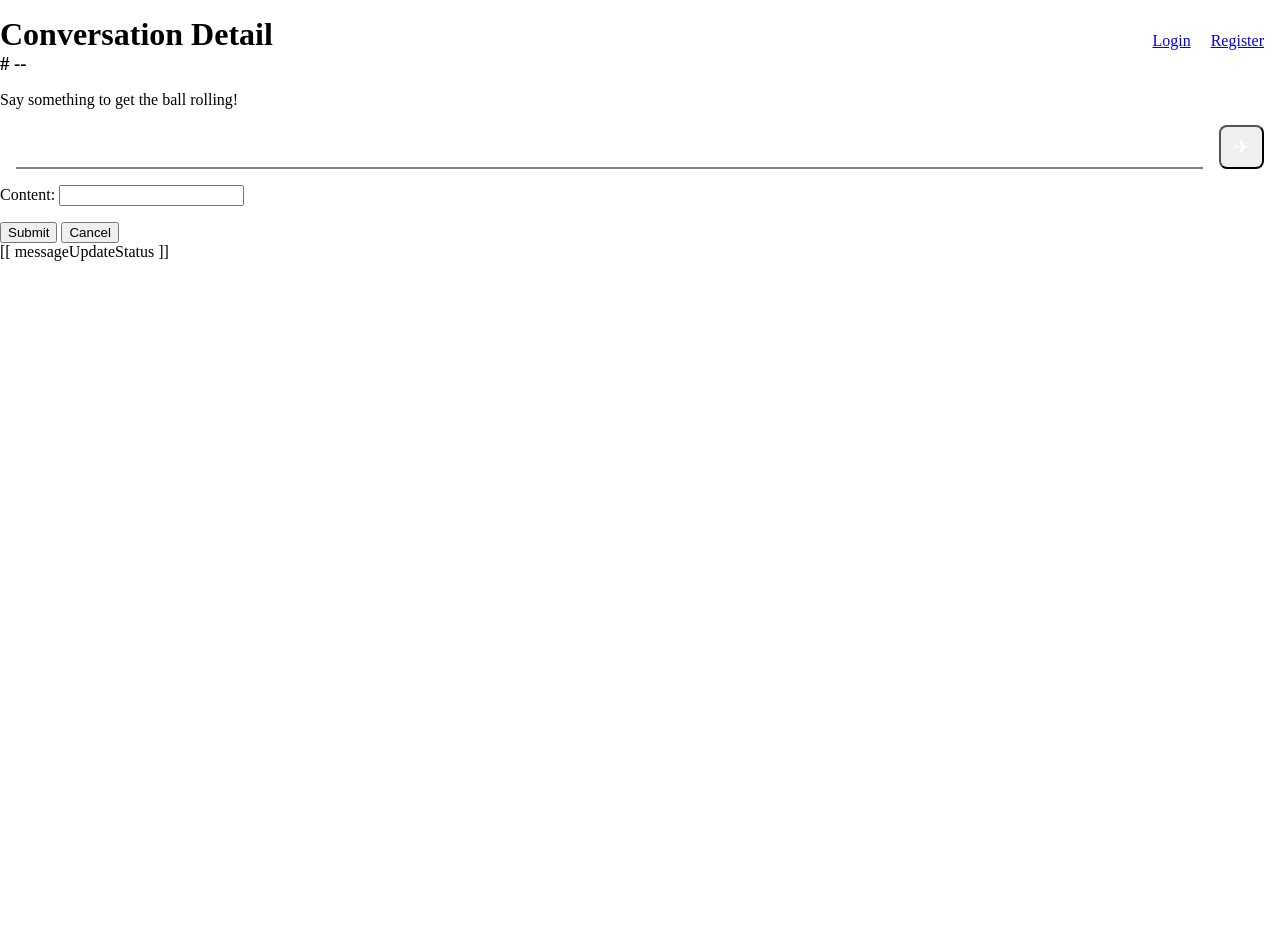
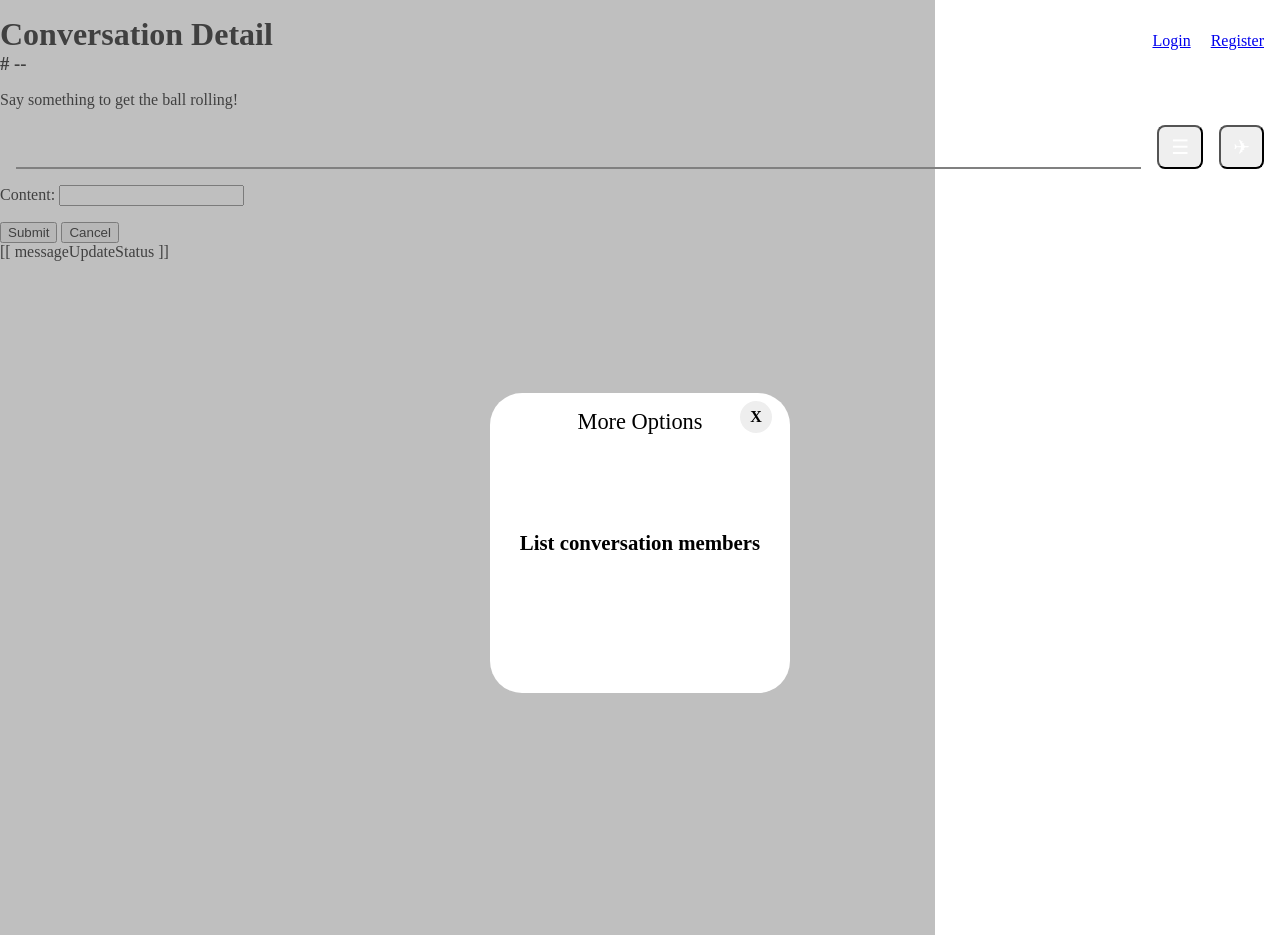
Before and after one commit to arcanemachine/django-chat, a Django app: template chat/templates/chat/conversation_view.html in a window 1280 px wide. Run offline with Django 3.2, Linux system fonts and the light colour scheme; the template is opened without the code that fills it: values that come from a table or form of the project are taken from there, others are empty.

Commit message:
Create toggleable options menu

```diff
--- a/chat/templates/chat/conversation_view.css
+++ b/chat/templates/chat/conversation_view.css
@@ -17,6 +17,86 @@
 
 #app {
   flex-grow: 1;
+}
+
+#menu-overlay-parent-container {
+  position: fixed;
+  height: 100vh;
+  width: 100vh;
+  z-index: 1;
+}
+
+#menu-overlay-background {
+  position: fixed;
+  background-color: gray;
+
+  top: 0;
+  left: 0;
+  height: 100vh;
+  width: 100vh;
+
+  opacity: 0.5;
+}
+
+#menu-overlay-container {
+  position: fixed;
+  display: flex;
+
+  width: 100vw;
+  min-height: 100vh;
+
+  flex-direction: column;
+  justify-content: center;
+  align-items: center;
+  text-align: center;
+}
+
+#menu-overlay {
+  background-color: white;
+
+  min-height: 300px;
+  min-width: 300px;
+  max-height: 90vh;
+  max-width: 90vw;
+
+  border-radius: 2rem;
+}
+
+.menu-close-button-icon {
+  position: absolute;
+  display: flex;
+  font-weight: bold;
+  cursor: pointer;
+
+  background-color: #eee;
+  height: 2rem;
+  width: 2rem;
+  border-radius: 1rem;
+
+  margin-top: 0.5rem;
+  margin-left: 250px;
+
+  flex-direction: column;
+  justify-content: center;
+  align-items: center;
+}
+
+#menu-overlay-title {
+  margin-top: 1rem;
+  font-size: 1.4rem;
+  text-align: center;
+}
+
+#menu-overlay-item-container {
+  display: flex;
+  flex-direction: column;
+  justify-content: center;
+  min-height: 200px;
+}
+
+.menu-overlay-item {
+  margin-top: 1rem;
+  font-size: 1.3rem;
 }
 
 .chat-list {
@@ -65,6 +145,17 @@
   border-color: gray;
 }
 
+#menu-button {
+  font-size: 1.25rem;
+  border-radius: 0.5rem;
+  color: white;
+  margin-right: 1rem;
+  padding: 0.5rem 0.75rem;
+
+  transition: background-color 0.5s;
+  z-index: 5;
+}
+
 #send-button {
   font-size: 1.25rem;
   border-radius: 0.5rem;
--- a/chat/templates/chat/conversation_view.html
+++ b/chat/templates/chat/conversation_view.html
@@ -12,6 +12,21 @@
 
 {% block content %}
 <div id="app">
+
+  <transition>
+    <div v-if="menuShow" id="menu-overlay-parent-container" v-if="menuShow">
+      <div key="overlayBackground" id="menu-overlay-background"></div>
+      <div key="overlayMenu" id="menu-overlay-container">
+        <div id="menu-overlay">
+          <div @click="menuShow = !menuShow" class="menu-close-button-icon">X</div>
+          <div id="menu-overlay-title">More Options</div>
+          <div id="menu-overlay-item-container">
+            <div @click="getUserList" class="menu-overlay-item bold underline cursor-url">List conversation members</div>
+          </div>
+        </div>
+      </div>
+    </div>
+  </transition>
 
 {% if not conversation_messages %}
   <p>Say something to get the ball rolling!</p>
@@ -65,9 +80,16 @@
 
   <div id="message-container">
     <input id="message-input" type="text" v-model="messageInputText">
+    <button @click="toggleMenu"
+            id="menu-button"
+            class="cursor-url"
+            alt="Menu button"
+            :style="{'background-color': menuShow ? '#33f' : '#555'}">
+      &#9776;  <!-- hamburger menu icon -->
+    </button>
     <button id="send-button"
             class="cursor-url"
-            alt="send"
+            alt="Send button"
             :style="{'background-color': messageInputText ? '#33f' : '#555'}">
       &#9992; <!-- airplane emoji -->
     </button>
--- a/chat/templates/chat/conversation_view.js
+++ b/chat/templates/chat/conversation_view.js
@@ -12,6 +12,7 @@ let app = new Vue({
     messageUpdatePanelValue: undefined,
     messageUpdateStatus: '',
     messageUpdatedContent: '',
+    menuShow: true
   },
   mounted() {
     this.getMessages();
@@ -21,6 +22,9 @@ let app = new Vue({
     setInterval(() => {this.getMessages();}, 5000);
   },
   methods: {
+    toggleMenu() {
+      this.menuShow = !this.menuShow;
+    },
     messageContentClass: function (message) {
       return {
         'bold': this.userCanEdit(message),
@@ -106,6 +110,9 @@ let app = new Vue({
         .catch(error => console.log('Error: ' + error.message))
 
     },
+    getUserList() {
+      window.alert('hello!');
+    },
     messageUpdate: function (messagePk) {
 
       const csrfToken = Cookies.get('csrftoken');
@@ -150,3 +157,9 @@ let app = new Vue({
     }
   }
 })
+
+document.addEventListener('keyup', function keyPress (e) {
+  if (e.key === 'Escape') {
+    app.menuShow = !app.menuShow;
+  }
+})
```
